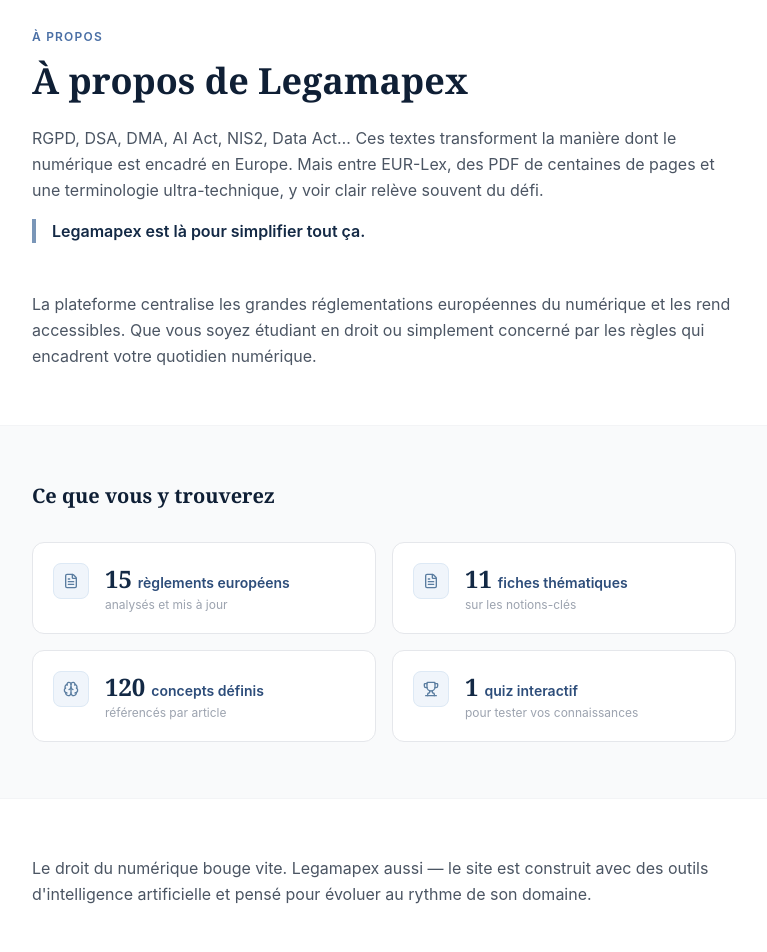
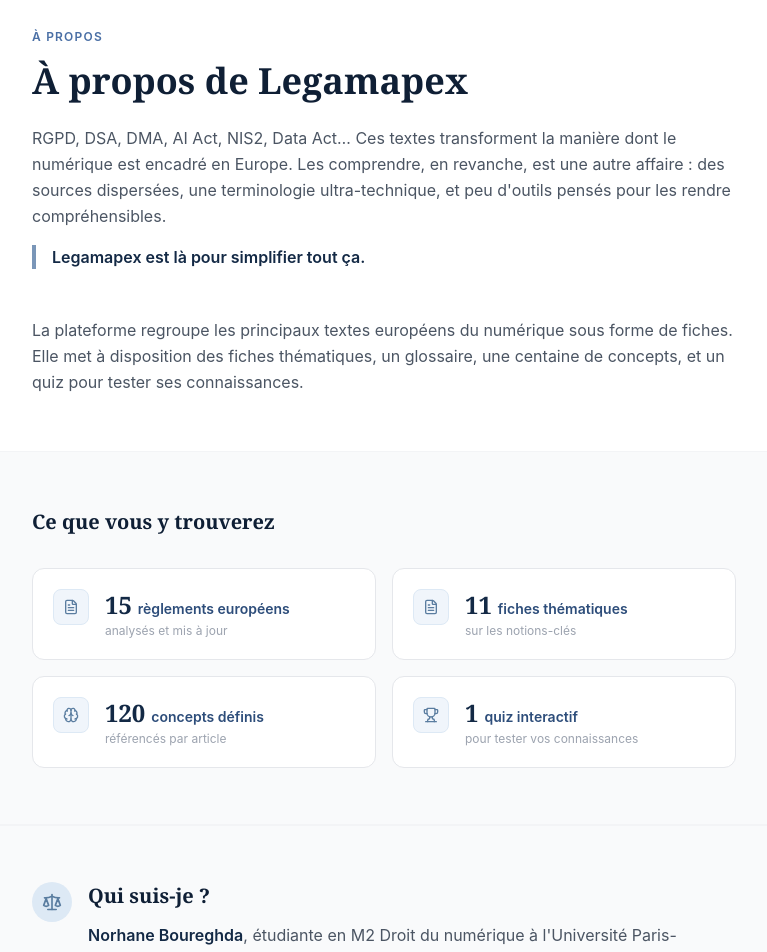
Before and after one commit to norhaneb17/EuraLawMap, a Next.js app: page /a-propos in a window 1280 px wide. Shown: the part 100-1052 px from the top of the page, without its empty margins (256-1023 px from the left). Built offline with nearby package versions, Linux system fonts and the light colour scheme.

Commit message:
fix(a-propos): mise à jour textes intro, suppression phrase IA et "Je suis"
Co-Authored-By: Claude Sonnet 4.6 <noreply@anthropic.com>

```diff
--- a/app/a-propos/page.tsx
+++ b/app/a-propos/page.tsx
@@ -21,8 +21,9 @@ export default function AProposPage() {
         </h1>
         <p className="text-base text-gray-600 dark:text-gray-300 leading-relaxed mb-4">
           RGPD, DSA, DMA, AI Act, NIS2, Data Act… Ces textes transforment la manière dont le
-          numérique est encadré en Europe. Mais entre EUR-Lex, des PDF de centaines de pages et
-          une terminologie ultra-technique, y voir clair relève souvent du défi.
+          numérique est encadré en Europe. Les comprendre, en revanche, est une autre affaire :
+          des sources dispersées, une terminologie ultra-technique, et peu d&apos;outils pensés
+          pour les rendre compréhensibles.
         </p>
         <p className="text-base font-semibold text-navy-900 dark:text-white border-l-4 border-gold-400 pl-4">
           Legamapex est là pour simplifier tout ça.
@@ -32,9 +33,9 @@ export default function AProposPage() {
       {/* Intro */}
       <div className="max-w-3xl mx-auto px-4 sm:px-6 lg:px-8 pb-14">
         <p className="text-gray-600 dark:text-gray-300 text-base leading-relaxed">
-          La plateforme centralise les grandes réglementations européennes du numérique et les rend
-          accessibles. Que vous soyez étudiant en droit ou simplement concerné par les règles qui
-          encadrent votre quotidien numérique.
+          La plateforme regroupe les principaux textes européens du numérique sous forme de fiches.
+          Elle met à disposition des fiches thématiques, un glossaire, une centaine de concepts,
+          et un quiz pour tester ses connaissances.
         </p>
       </div>
 
@@ -70,14 +71,6 @@ export default function AProposPage() {
         </div>
       </div>
 
-      {/* IA note */}
-      <div className="max-w-3xl mx-auto px-4 sm:px-6 lg:px-8 py-14">
-        <p className="text-gray-600 dark:text-gray-300 text-base leading-relaxed">
-          Le droit du numérique bouge vite. Legamapex aussi — le site est construit avec des outils
-          d&apos;intelligence artificielle et pensé pour évoluer au rythme de son domaine.
-        </p>
-      </div>
-
       {/* Qui suis-je */}
       <div className="bg-gray-50 dark:bg-gray-800/40 border-y border-gray-100 dark:border-gray-800 py-14">
         <div className="max-w-3xl mx-auto px-4 sm:px-6 lg:px-8">
@@ -90,7 +83,6 @@ export default function AProposPage() {
                 Qui suis-je ?
               </h2>
               <p className="text-gray-600 dark:text-gray-300 text-base leading-relaxed">
-                Je suis{" "}
                 <strong className="text-navy-900 dark:text-white font-semibold">
                   Norhane Boureghda
                 </strong>
```
